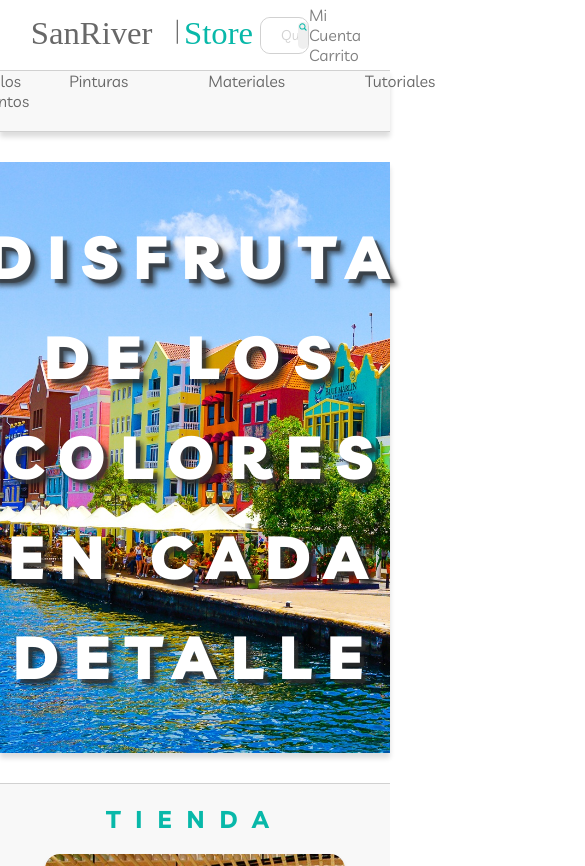
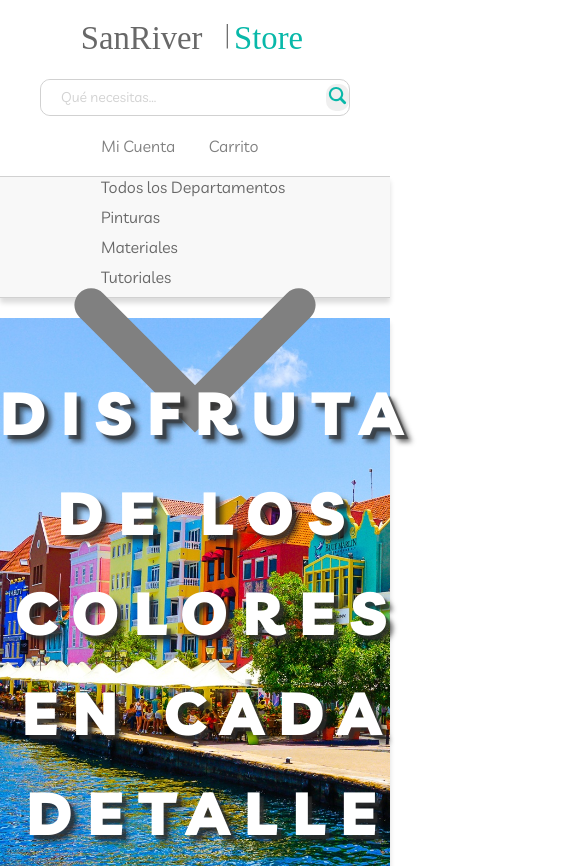
Before and after one commit to Mike-cha/SanRiver, a plain HTML site: page index.html in a window 390 px wide. Shown: the top 866 px of the page, 585 px wide, since content can reach past the window. Drawn offline with Linux system fonts and the light colour scheme.

Commit message:
media queries de nav

```diff
--- a/assets/css/_footer.scss
+++ b/assets/css/_footer.scss
@@ -3,6 +3,7 @@
     width: 100%;
     height: 140px;
     display: flex;
+    flex-wrap: wrap;
     justify-content: space-evenly;
     align-items: center;
     margin-top: 30px;
@@ -19,6 +20,7 @@
 
   .footer-nav {
     display: flex;
+    flex-wrap: wrap;
   }
 
   .footer-nav a {
--- a/assets/css/_hero.scss
+++ b/assets/css/_hero.scss
@@ -1,16 +1,16 @@
 #home-cover {
     background-image: url(../img/color-ventanas3.jpg);
-    background-repeat: no-repeat;
     background-size: cover;
     height: 70vh;
     width: 100vw;
     display: flex;
+    flex-wrap: wrap;
     justify-content: center;
     align-items: center;
     flex-direction: column;
     text-align: center;
     color: $color-back;
-    margin-top: 30px;
+    margin-top: 20px;
     box-shadow: $sombra-bloque;
 }
 .text-hero {
--- a/assets/css/_media-queries.scss
+++ b/assets/css/_media-queries.scss
@@ -1,3 +1,42 @@
-@media screen and (max-width: 768;){
-    border: 10px solid green;
+@media screen and (max-width: 1024px){
+
+    }
+
+@media screen and (min-width: 768px) and (max-width: 1024px) {
+        .search-bar{
+        width: 40px;
+        }
+    }
+
+
+@media screen and (max-width: 767px){
+   .navegador{
+       display: flex;
+       height: auto;
+       align-items: center;
+       justify-content: center;
+       margin: 20px;
+   }
+   .logo-san{
+       padding: 0;
+   }
+   .navegador .search-bar{
+       width: 90%;
+       margin: 20px;
+   }
+   .nav-departamentos{
+    height: auto;
+   }
+   .nav-departamentos ul{
+    display: block;
+   }
+   .nav-departamentos ul li{
+       height: 30px;
+   }
 }
+@media screen and (max-width: 480px){
+
+}
+@media screen and (max-width: 320px){
+
+}
--- a/assets/css/_nav-2.scss
+++ b/assets/css/_nav-2.scss
@@ -12,6 +12,7 @@
 
 .nav-departamentos ul {
     display: flex;
+    flex-wrap: wrap;
 }
 
 .departamentos a {
@@ -21,7 +22,3 @@
     font-weight: 400;
     margin: 40px;
 }
-.departamentos a img {
-    height: 15px;
-    vertical-align: middle;
-}
--- a/assets/css/_nav.scss
+++ b/assets/css/_nav.scss
@@ -4,10 +4,11 @@
 }
 
 .navegador{
-    width:100%;
+    flex:1;
     background-color:$color-back;
     height:70px;
     display:flex;
+    flex-wrap: wrap;
     justify-content:space-between;
     align-items:center;
 }
@@ -20,8 +21,8 @@
 }
 
 .search-bar {
-    width: 30%;
-    height: 50%;
+    width: 50%;
+    height: 35px;
     border: 1px solid #d1d1d1;
     border-radius: 10px;
     display: flex;
--- a/assets/css/main.scss
+++ b/assets/css/main.scss
@@ -6,3 +6,4 @@
 @import "_hero";
 @import "_tienda";
 @import "_footer";
+@import "_media-queries"
```
Also changed, not shown: assets/css/_variables.scss (line endings or trailing spaces), assets/css/main.css, 1 other file.
